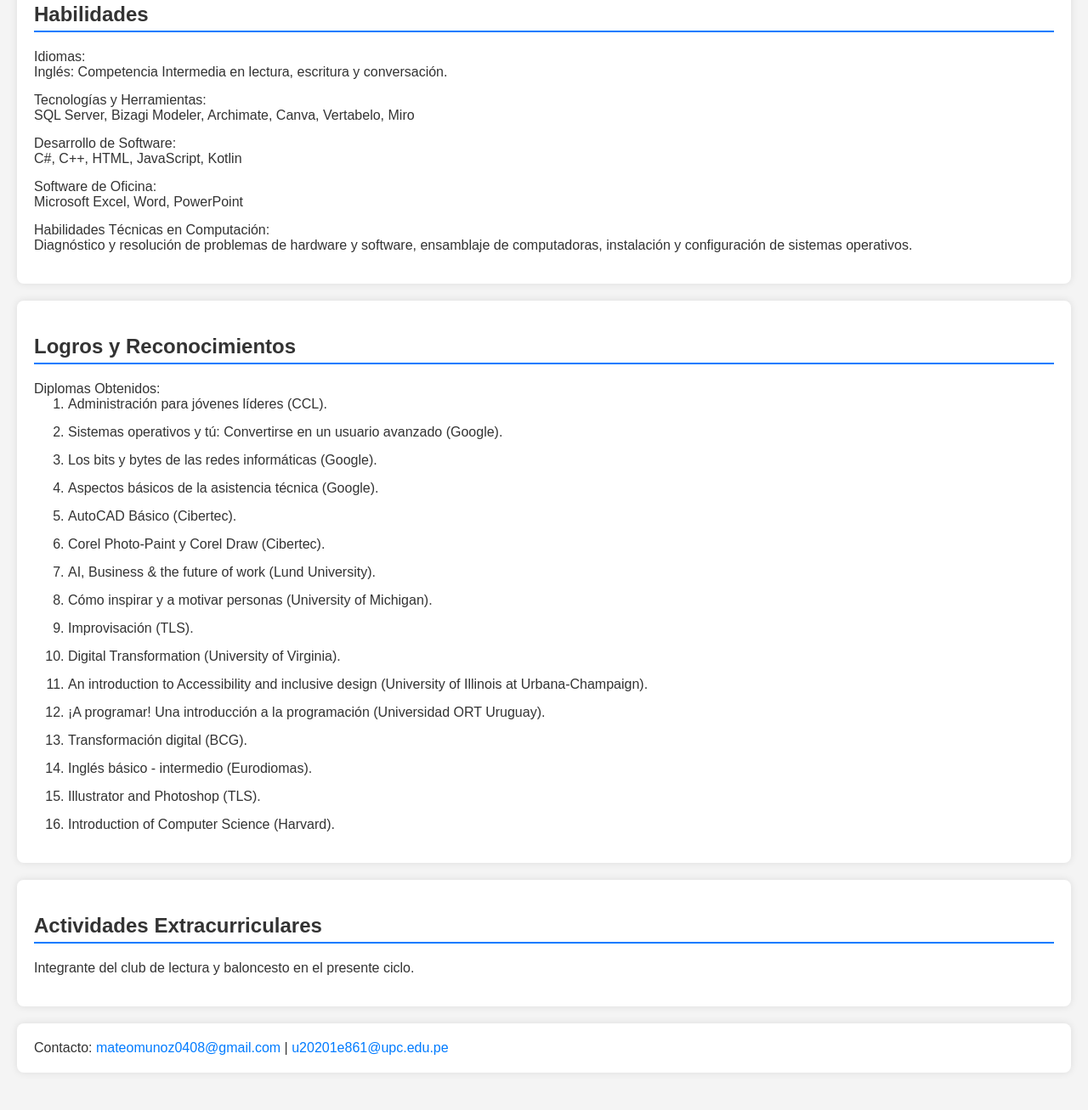
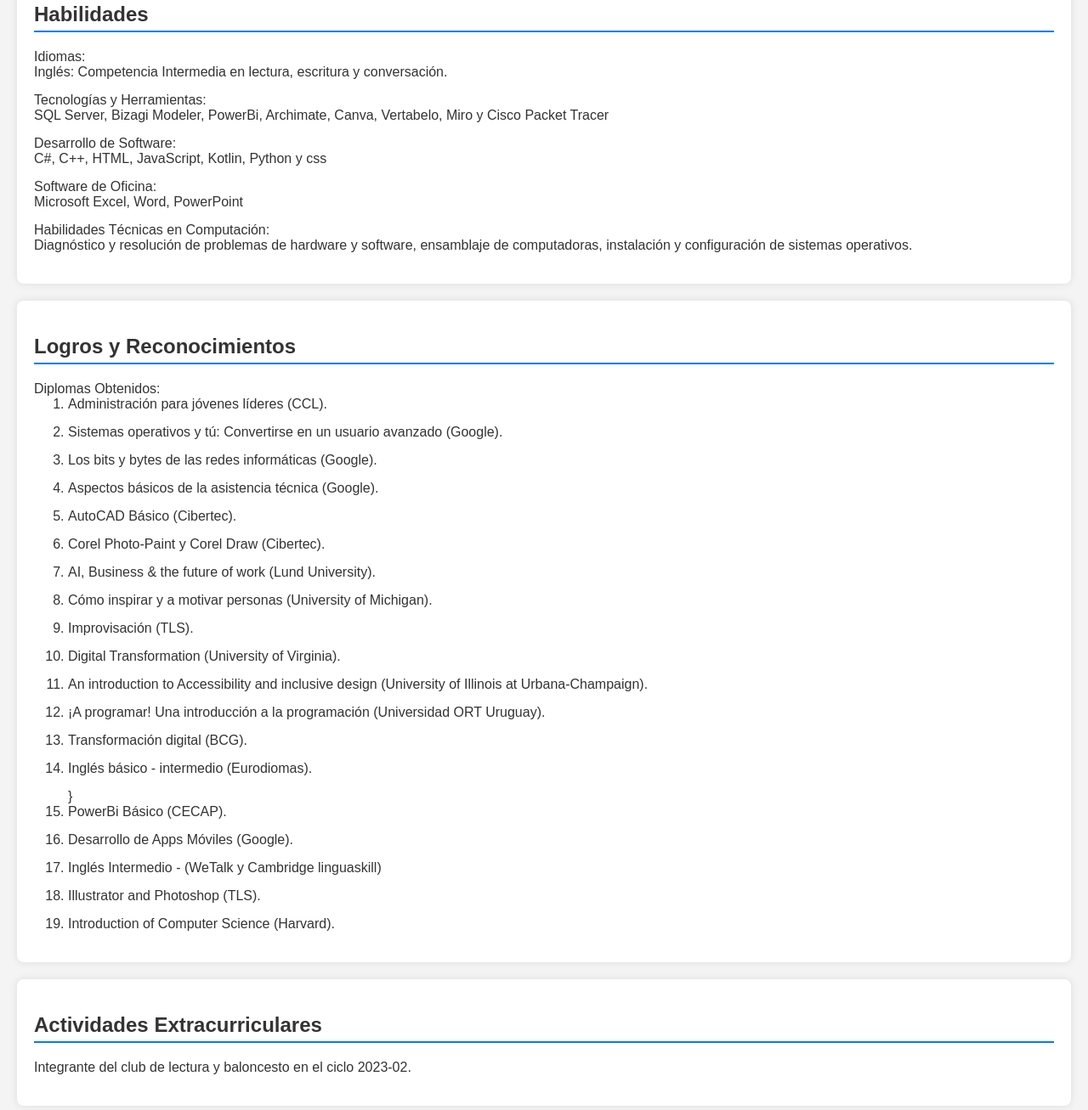
Before and after one commit to Mateomunoz0408/cv-mateo, a plain HTML site: page index.html in a window 1280 px wide. Shown: the part 1173-2480 px from the top of the page at 85% size. Before the commit the page ends 2456 px from the top, so only its background shows below. Drawn offline with Linux system fonts and the light colour scheme.

Commit message:
1.03
Adding new info.

```diff
--- a/index.html
+++ b/index.html
@@ -57,12 +57,12 @@
             </li>
             <li>Tecnologías y Herramientas:
                 <ul>
-                    <li>SQL Server, Bizagi Modeler, Archimate, Canva, Vertabelo, Miro</li>
+                    <li>SQL Server, Bizagi Modeler, PowerBi, Archimate, Canva, Vertabelo, Miro y Cisco Packet Tracer</li>
                 </ul>
             </li>
             <li>Desarrollo de Software:
                 <ul>
-                    <li>C#, C++, HTML, JavaScript, Kotlin</li>
+                    <li>C#, C++, HTML, JavaScript, Kotlin, Python y css</li>
                 </ul>
             </li>
             <li>Software de Oficina:
@@ -95,7 +95,10 @@
                     <li>An introduction to Accessibility and inclusive design (University of Illinois at Urbana-Champaign).</li>
                     <li>¡A programar! Una introducción a la programación (Universidad ORT Uruguay).</li>
                     <li>Transformación digital (BCG).</li>
-                    <li>Inglés básico - intermedio (Eurodiomas).</li>
+                    <li>Inglés básico - intermedio (Eurodiomas).</li>}
+                    <li>PowerBi Básico (CECAP).</li>
+                    <li>Desarrollo de Apps Móviles (Google).</li>
+                    <li>Inglés Intermedio - (WeTalk y Cambridge linguaskill)</li>
                     <li>Illustrator and Photoshop (TLS).</li>
                     <li>Introduction of Computer Science (Harvard).</li>
                 </ol>
@@ -104,7 +107,7 @@
     </section>
     <section>
         <h2>Actividades Extracurriculares</h2>
-        <p>Integrante del club de lectura y baloncesto en el presente ciclo.</p>
+        <p>Integrante del club de lectura y baloncesto en el ciclo 2023-02.</p>
     </section>
     <footer>
         <p>Contacto: <a href="mailto:mateomunoz0408@gmail.com">mateomunoz0408@gmail.com</a> | <a href="mailto:u20201e861@upc.edu.pe">u20201e861@upc.edu.pe</a></p>
```
